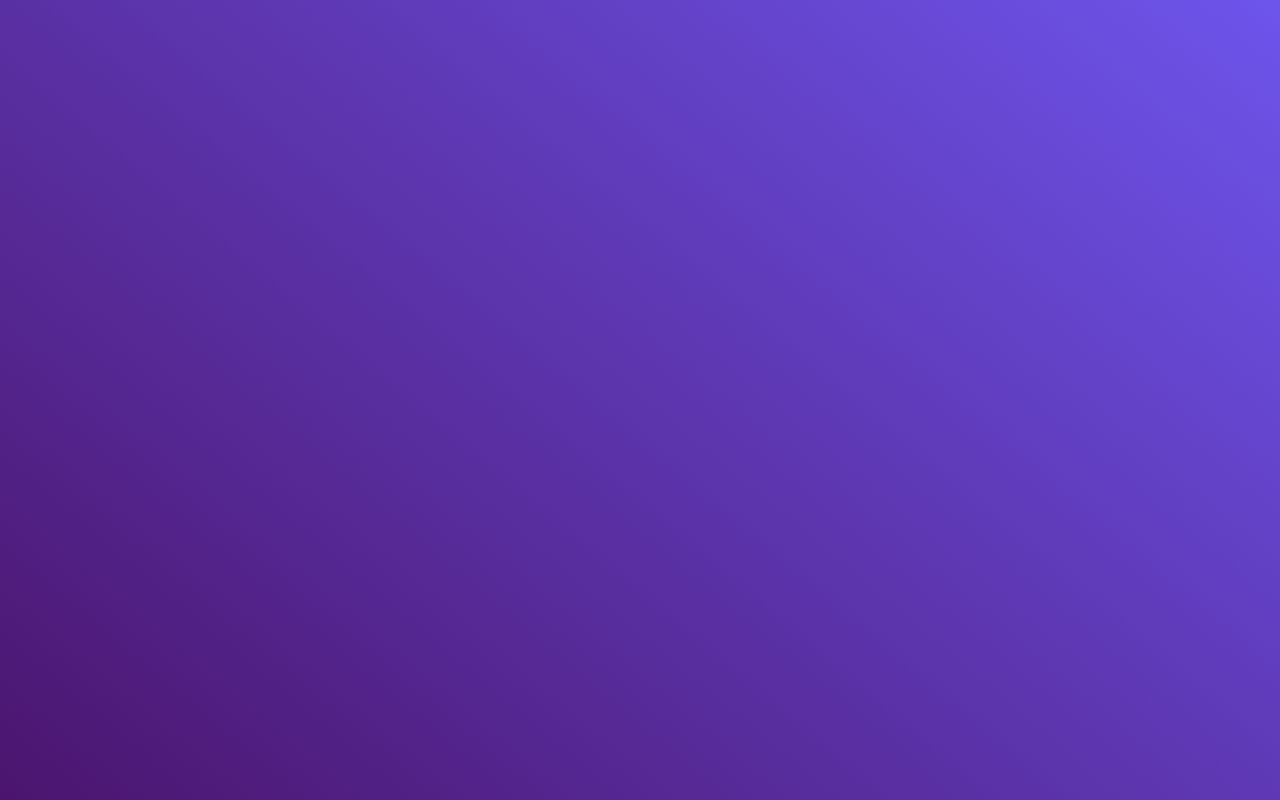
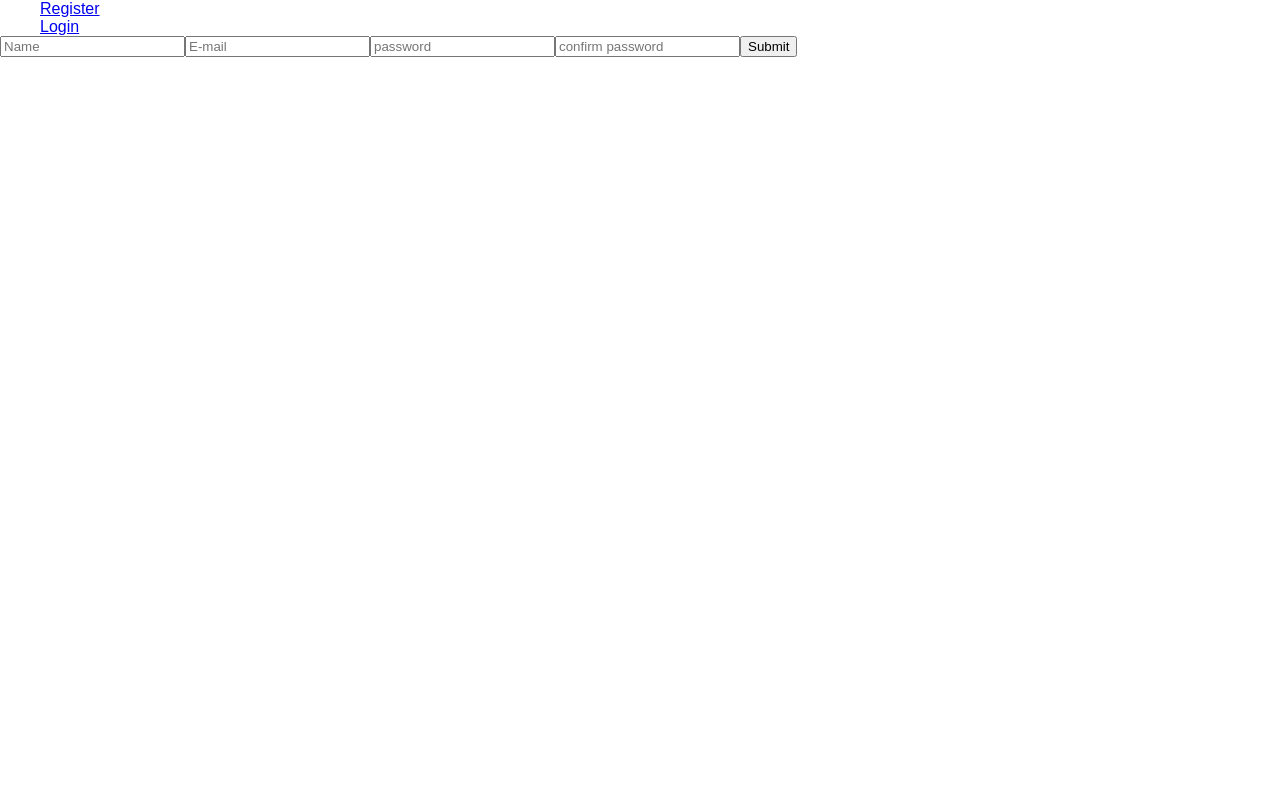
Before and after one commit to elias-291356/Money-Guard, a React (Create React App) app: page /Money-Guard/register in a window 1280 px wide. Before the commit this address had no page. Built offline with nearby package versions, Linux system fonts and the light colour scheme.

Commit message:
Routes for  login and register

```diff
--- a/src/App.jsx
+++ b/src/App.jsx
@@ -1,24 +1,17 @@
 import { Routes, Route } from "react-router-dom";
 import "./App.css";
 import { Layout } from "./components/Layout/Layout";
-import Currency from "./pages/Currency/Currency";
-import Dashboard from "./pages/Dashboard/Dashboard";
-import HomePage from "./pages/HomePage/HomePage";
-import Login from "./pages/Login/Login";
-import Register from "./pages/Register/Register";
-import Statistics from "./pages/Statistics/Statistics";
+import LoginPage from "./pages/LoginPage/LoginPage";
+import RegistrationPage from "./pages/RegistrationPage/RegistrationPage";
 
 const App = () => {
   return (
     <>
       <Routes>
         <Route path="/" element={<Layout />}>
-          <Route index element={<HomePage />} />
-          <Route path="statistics" element={<Statistics />} />
-          <Route path="register" element={<Register />} />
-          <Route path="login" element={<Login />} />
-          <Route path="dashboard" element={<Dashboard />} />
-          <Route path="currency" element={<Currency />} />
+          <Route index="register" element={<RegistrationPage />} />
+          <Route path="register" element={<RegistrationPage />} />
+          <Route path="login" element={<LoginPage />} />
         </Route>
       </Routes>
     </>
--- a/src/components/Layout/Layout.jsx
+++ b/src/components/Layout/Layout.jsx
@@ -3,36 +3,23 @@ import { NavLink, Outlet } from "react-router-dom";
 export const Layout = () => {
   return (
     <>
+      <div>
         <header>
           <nav>
-          {/* <Item className="list"> */}
             <ul>
-            <li>
-              <NavLink to="/"> Home</NavLink>
-            </li>
-            <li>
-              <NavLink to="statistics"> Statistics</NavLink>
-            </li>
               <li>
                 <NavLink to="register"> Register</NavLink>
               </li>
               <li>
                 <NavLink to="login"> Login</NavLink>
               </li>
-            <li>
-              <NavLink to="dashboard"> Dashboard</NavLink>
-            </li>
-            <li>
-              <NavLink to="currency"> Currency</NavLink>
-            </li>
             </ul>
-
-          {/* </Item> */}
           </nav>
         </header>
         <main>
           <Outlet />
         </main>
+      </div>
     </>
   );
 };
--- /dev/null
+++ b/src/components/LoginForm/LoginForm.jsx
@@ -0,0 +1,31 @@
+import React from "react";
+import { useForm } from "react-hook-form";
+const LoginForm = () => {
+  const {
+    register,
+    handleSubmit,
+    formState: { errors },
+  } = useForm();
+  const onSubmit = (data) => console.log(data);
+  console.log(errors);
+  return (
+    <div>
+      <form onSubmit={handleSubmit(onSubmit)}>
+        <input
+          type="email"
+          placeholder="E-mail"
+          {...register("E-mail", { max: 20, min: 4 })}
+        />
+        <input
+          type="password"
+          placeholder="password"
+          {...register("password", { max: 20, min: 4 })}
+        />
+
+        <input type="submit" />
+      </form>
+    </div>
+  );
+};
+
+export default LoginForm;
--- /dev/null
+++ b/src/components/RegistrationForm/RegistrationForm.jsx
@@ -0,0 +1,40 @@
+import React from "react";
+
+import { useForm } from "react-hook-form";
+const RegistrationForm = () => {
+  const {
+    register,
+    handleSubmit,
+    formState: { errors },
+  } = useForm();
+  const onSubmit = (data) => console.log(data);
+  console.log(errors);
+  return (
+    <form onSubmit={handleSubmit(onSubmit)}>
+      <input
+        type="text"
+        placeholder="Name"
+        {...register("name", { max: 20, min: 2 })}
+      />
+      <input
+        type="email"
+        placeholder="E-mail"
+        {...register("E-mail", { max: 20, min: 4 })}
+      />
+      <input
+        type="password"
+        placeholder="password"
+        {...register("password", { max: 20, min: 4 })}
+      />
+      <input
+        type="password"
+        placeholder="confirm password"
+        {...register("confirmPassword", { max: 20, min: 4 })}
+      />
+
+      <input type="submit" />
+    </form>
+  );
+};
+
+export default RegistrationForm;
--- a/src/index.css
+++ b/src/index.css
@@ -19,7 +19,7 @@ body {
   margin: 0;
   color: var(--text-color);
   font-family: "Poppins", sans-serif;
-  background: linear-gradient(220deg, rgba(109, 84, 235, 1), rgb(75, 21, 110));
+  /* background: linear-gradient(220deg, rgba(109, 84, 235, 1), rgb(75, 21, 110)); */
   height: 100vh;
 }
 
--- a/src/index.js
+++ b/src/index.js
@@ -8,7 +8,7 @@ import { BrowserRouter } from 'react-router-dom';
 const root = ReactDOM.createRoot(document.getElementById('root'));
 root.render(
   <React.StrictMode>
-    <BrowserRouter>
+    <BrowserRouter basename="/Money-Guard">
       <App />
     </BrowserRouter>
   </React.StrictMode>
--- a/src/pages/Login/Login.jsx
+++ /dev/null
@@ -1,7 +0,0 @@
-import React from "react";
-
-const Login = () => {
-  return <div>Login</div>;
-};
-
-export default Login;
--- /dev/null
+++ b/src/pages/LoginPage/LoginPage.jsx
@@ -0,0 +1,12 @@
+import React from "react";
+import LoginForm from "../../components/LoginForm/LoginForm";
+
+const LoginPage = () => {
+  return (
+    <div>
+      <LoginForm />
+    </div>
+  );
+};
+
+export default LoginPage;
--- a/src/pages/Register/Register.jsx
+++ /dev/null
@@ -1,7 +0,0 @@
-import React from "react";
-
-const Register = () => {
-  return <div>Register</div>;
-};
-
-export default Register;
--- /dev/null
+++ b/src/pages/RegistrationPage/RegistrationPage.jsx
@@ -0,0 +1,12 @@
+import React, { useEffect } from "react";
+import RegistrationForm from "../../components/RegistrationForm/RegistrationForm";
+
+const RegistrationPage = () => {
+  return (
+    <div>
+      <RegistrationForm />
+    </div>
+  );
+};
+
+export default RegistrationPage;
```
Lines whose indentation alone changed are shown as unchanged.
